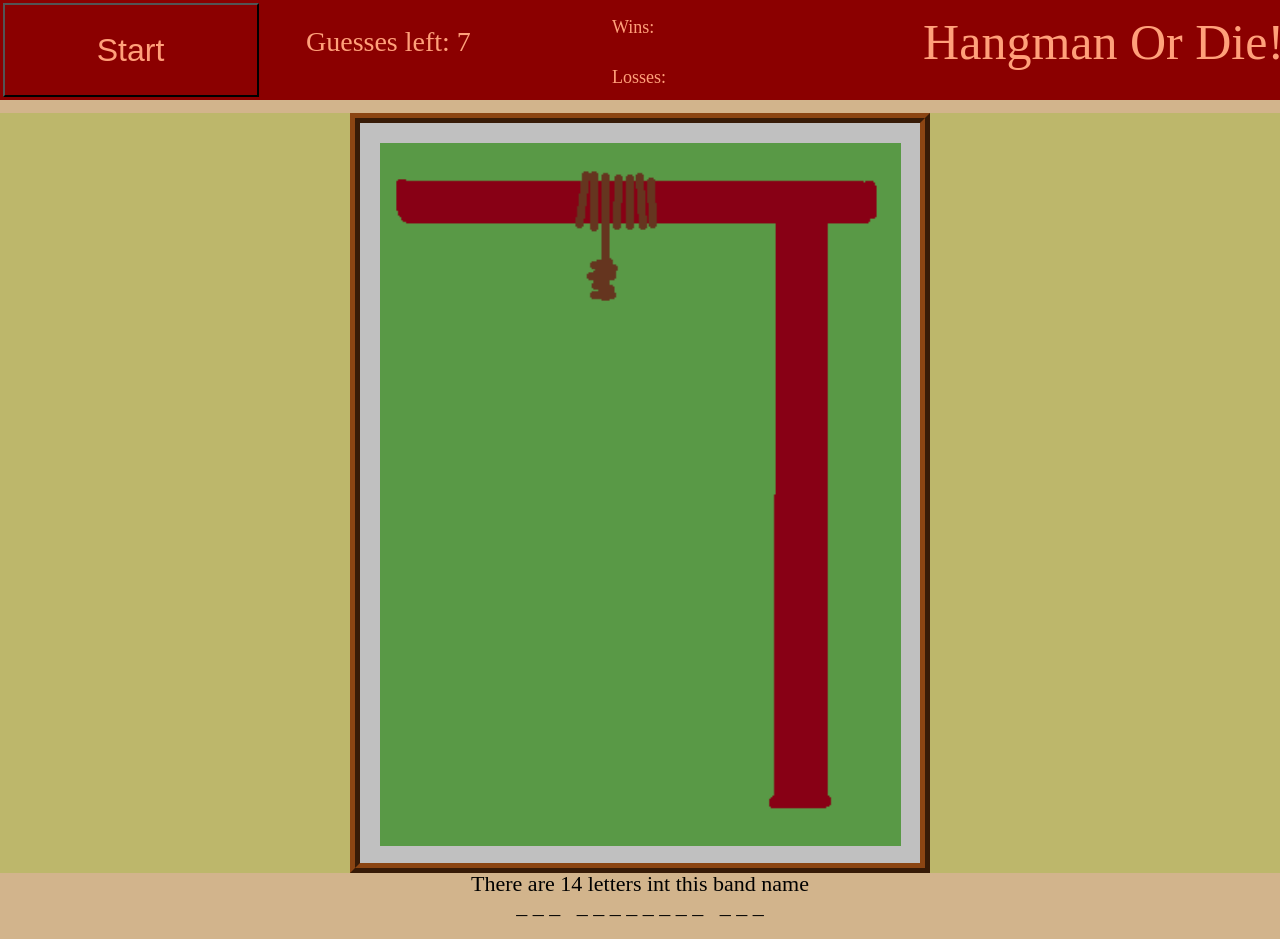
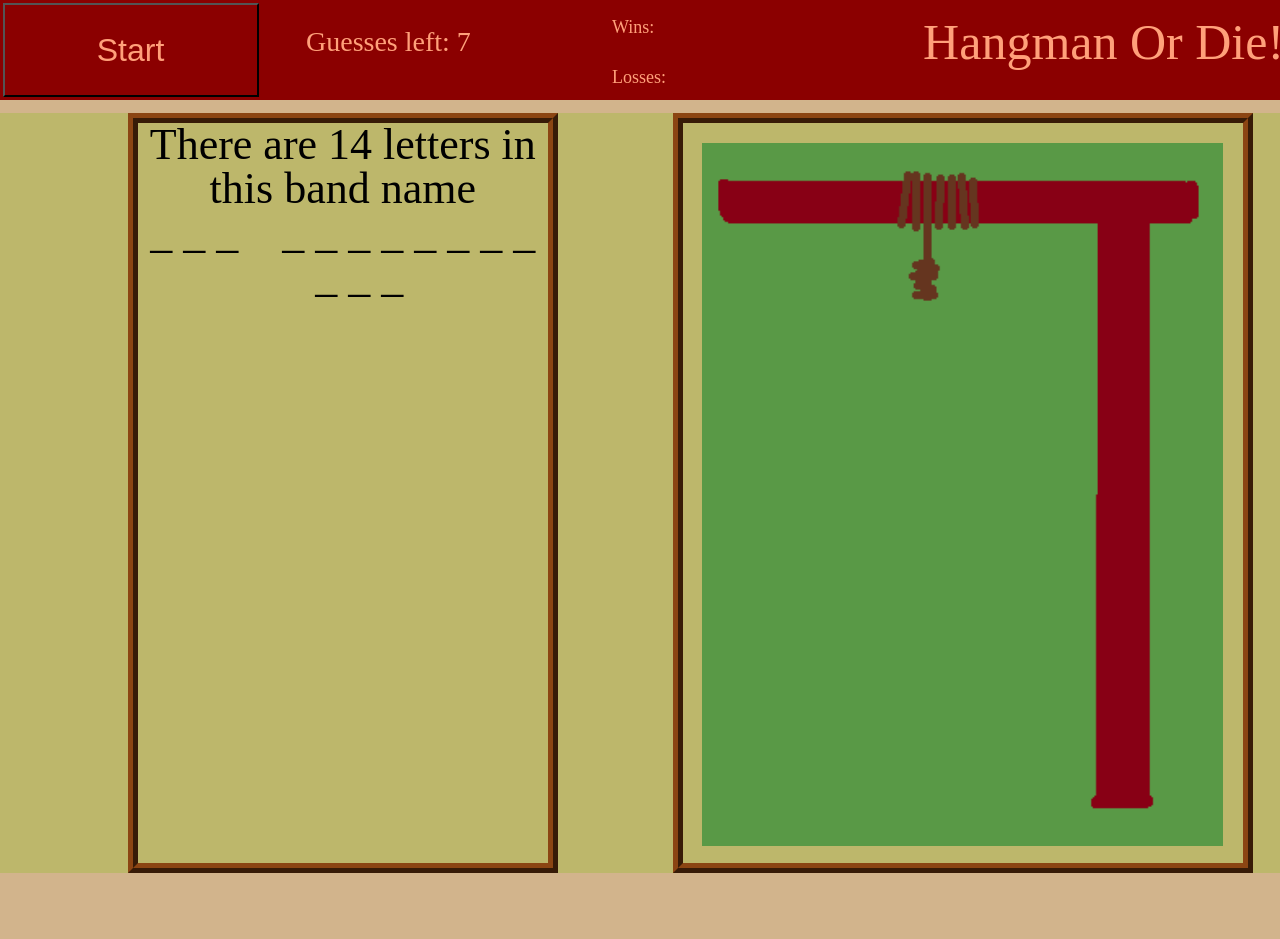
Before and after one commit to TheFreck/wordGuessGame, a plain HTML site: page index.html in a window 1280 px wide. Both pictures are taken after a click on the button "Start". Shown: the top 939 px of the page. After the commit the page ends 873 px from the top, so only its background shows below. Drawn offline with Linux system fonts and the light colour scheme.

Commit message:
a few more changes

```diff
--- a/assets/css/style.css
+++ b/assets/css/style.css
@@ -1,9 +1,10 @@
 body{
     background: tan;
     width: 100%;
+    padding: 0;
 }
 h1{
-    font-size: 22px;
+    font-size: 66px;
 }
 nav{
     height: 100px;
@@ -35,6 +36,10 @@ nav{
     margin-top: 1%;
     background: darkkhaki;
     height: 100%;
+    display: grid;
+    grid-template-columns: 40% 50%;
+    grid-gap: 10px;
+    padding: 0 10%;
 }
 .button{
     margin: 1%;
@@ -46,7 +51,6 @@ nav{
     padding: 5%;
 }
 .spaces{
-    background: darkgrey;
 }
 .rejects{
     background: darkolivegreen;
@@ -67,25 +71,30 @@ nav{
     height: 700px;
     width: 520px;
     padding: 20px;
-    background: silver;
-    margin: 0 auto;
-    background-image: url("");
+    background: transparent;
+    margin: 0 125px;
     border: ridge;
     border-width: 10px;
     border-color: saddlebrown;
 }
 .left{
-    position: absolute;
+    position: relative;
+    background: transparent;
     width: 100%;
-    font-size: 22px;
+    font-size: 44px;
     text-align: center;
+    border: ridge;
+    border-width: 10px;
+    border-color: saddlebrown;
 }
+
 
 #gallows{
     position: absolute;
     height: 95%;
     width: 93%;
-    margin: 0 auto;
+    top: 20px;
+    right: 20px;
 }
 #rope{
     position: absolute;
@@ -135,8 +144,17 @@ nav{
     top: 57.3%;
 }
 #outcome{
+    position: absolute;
     background: darkgoldenrod;
-    font-size: 50px;
+    font-size: 150px;
+    width: 100%;
+    height: 715px;
+    left: 0%;
+    top: 0%;
+    opacity: .7;
+    text-align: center;
+    padding-top: 25px;
+
 }
 #remaining{
     font-size: 28px;
--- a/assets/javascript/script.js
+++ b/assets/javascript/script.js
@@ -1,6 +1,7 @@
 var wins=0;
 var losses=0;
 
+outcome.style.visibility = "hidden";
 
 function begin(){
     console.log("begin");
@@ -16,6 +17,7 @@ function begin(){
     var rightLeg = document.getElementById("rightLeg");
     var rope = document.getElementById("rope");
     var person = document.getElementById("person");
+    var outcome = document.getElementById("outcome");
 
     //initialize
 
@@ -26,6 +28,7 @@ function begin(){
     rightArm.style.visibility = "hidden";
     leftLeg.style.visibility = "hidden";
     rightLeg.style.visibility = "hidden";
+    outcome.style.visibility = "hidden";
     console.log(rope);
     console.log(person);
 
@@ -35,53 +38,53 @@ function begin(){
     // list of potential band names
 
     var wordList = [
-        "LED_ZEPPELIN",
-        "PINK_FLOYD",
+        "LED__ZEPPELIN",
+        "PINK__FLOYD",
         "DOORS",
         "BEATLES",
-        "VIOLENT_FEMMES",
+        "VIOLENT__FEMMES",
         "PIXIES",
-        "JANE'S_ADDICTION",
-        "MODEST_MOUSE",
+        "JANE'S__ADDICTION",
+        "MODEST__MOUSE",
         "TOOL",
         "RADIOHEAD",
-        "SMASHING_PUMPKINS",
-        "DEATHCAB_FOR_CUTIE",
+        "SMASHING__PUMPKINS",
+        "DEATHCAB__FOR__CUTIE",
         "NIRVANA",
-        "PEARL_JAM",
-        "SOUND_GARDEN",
-        "DEF_LEOPARD",
-        "NINE_INCH_NAILS",
-        "DEVIL_MAKES_THREE",
-        "RAILROAD_EARTH",
-        "TRAMPLED_BY_TURTLES",
-        "HOT_BUTTERED_RUM",
-        "JACKSON_FIVE",
-        "CANNED_HEAT",
+        "PEARL__JAM",
+        "SOUND__GARDEN",
+        "DEF__LEOPARD",
+        "NINE__INCH__NAILS",
+        "DEVIL__MAKES__THREE",
+        "RAILROAD__EARTH",
+        "TRAMPLED__BY__TURTLES",
+        "HOT__BUTTERED__RUM",
+        "JACKSON__FIVE",
+        "CANNED__HEAT",
         "RUSH",
-        "BLACK_SABBATH",
-        "BEASTIE_BOYS",
-        "RUN_DMC",
+        "BLACK__SABBATH",
+        "BEASTIE__BOYS",
+        "RUN__DMC",
         "EMINEM",
         "FUGIES",
-        "DIGABLE_PLANET",
-        "MASSIVE_ATTACK",
+        "DIGABLE__PLANET",
+        "MASSIVE__ATTACK",
         "PORTISHEAD",
-        "THIEVERY_CORPORATION",
+        "THIEVERY__CORPORATION",
         "ABBA",
         "SHPONGLE",
         "DEFTONES",
         "CLUTCH",
-        "DEAD_KENNEDIES",
-        "BAD_RELIGION",
-        "SEX_PISTOLS",
+        "DEAD__KENNEDIES",
+        "BAD__RELIGION",
+        "SEX__PISTOLS",
         "VANDALS",
         "REM",
-        "VELVET_UNDERGROUND",
+        "VELVET__UNDERGROUND",
         "SUBLIME",
         "CREAM",
-        "TALKING_HEADS",
-        "THEY_MIGHT_BE_GIANTS"
+        "TALKING__HEADS",
+        "THEY__MIGHT__BE__GIANTS"
 
 
 
@@ -130,7 +133,7 @@ function begin(){
 
     //print the spaces string on the screen
 
-    document.getElementById("instructions").innerHTML=`There are ${realWordLength} letters int this band name`;
+    document.getElementById("instructions").innerHTML=`There are ${realWordLength} letters in this band name`;
 
 
     document.getElementById("spaces").innerHTML=wordString;
@@ -183,7 +186,8 @@ function begin(){
         //test to see if win or loss
         var n = wordString.includes("_");
         if(!n){
-            document.getElementById("outcome").innerHTML="You WIN!!!";
+            outcome.style.visibility = "visible";
+            outcome.innerHTML="You WIN!!!";
             wins++;
             document.getElementById("wins").innerHTML=`Wins: ${wins}`;
         }
@@ -218,6 +222,7 @@ function begin(){
             document.getElementById("outcome").innerHTML="You Lose";
             losses++
             document.getElementById("losses").innerHTML=`Losses: ${losses}`;
+            outcome.style.visibility = "visible";
         }else{
             console.log("error");
         }
--- a/index.html
+++ b/index.html
@@ -33,6 +33,21 @@
 
 
     <div class="body">
+        <div class="left">
+            <div id="instructions">
+                <h1>Instructions:</h1>
+                <br>
+                <h2>Don't Die!</h2>
+            </div>
+
+            <div id="spaces"></div>
+            <br>
+            <!-- the wrong guesses -->
+            <div id="rejects"></div>
+
+
+        </div>
+
         <div class="screen">
             <img id="gallows" src="./assets/images/hangman gallows.png" alt="hangman gallows">
             <img id="rope" src="./assets/images/rope.png" alt="rope">
@@ -44,23 +59,9 @@
                 <img id="rightLeg" src="./assets/images/right leg.png" alt="right leg">
                 <img id="leftLeg" src="./assets/images/left leg.png" alt="left leg">
 
+                <div id="outcome"></div>
             </div>
         </div>
-        <div class="left">
-            <div id="instructions">
-                <h1>Don't Die!</h1>
-            </div>
-
-            <div id="spaces">spaces</div>
-
-            <!-- the wrong guesses -->
-            <div id="rejects">rejects</div>
-
-            <div id="outcome"></div>
-
-            <br>
-        </div>
-
     </div>
 
 
```
